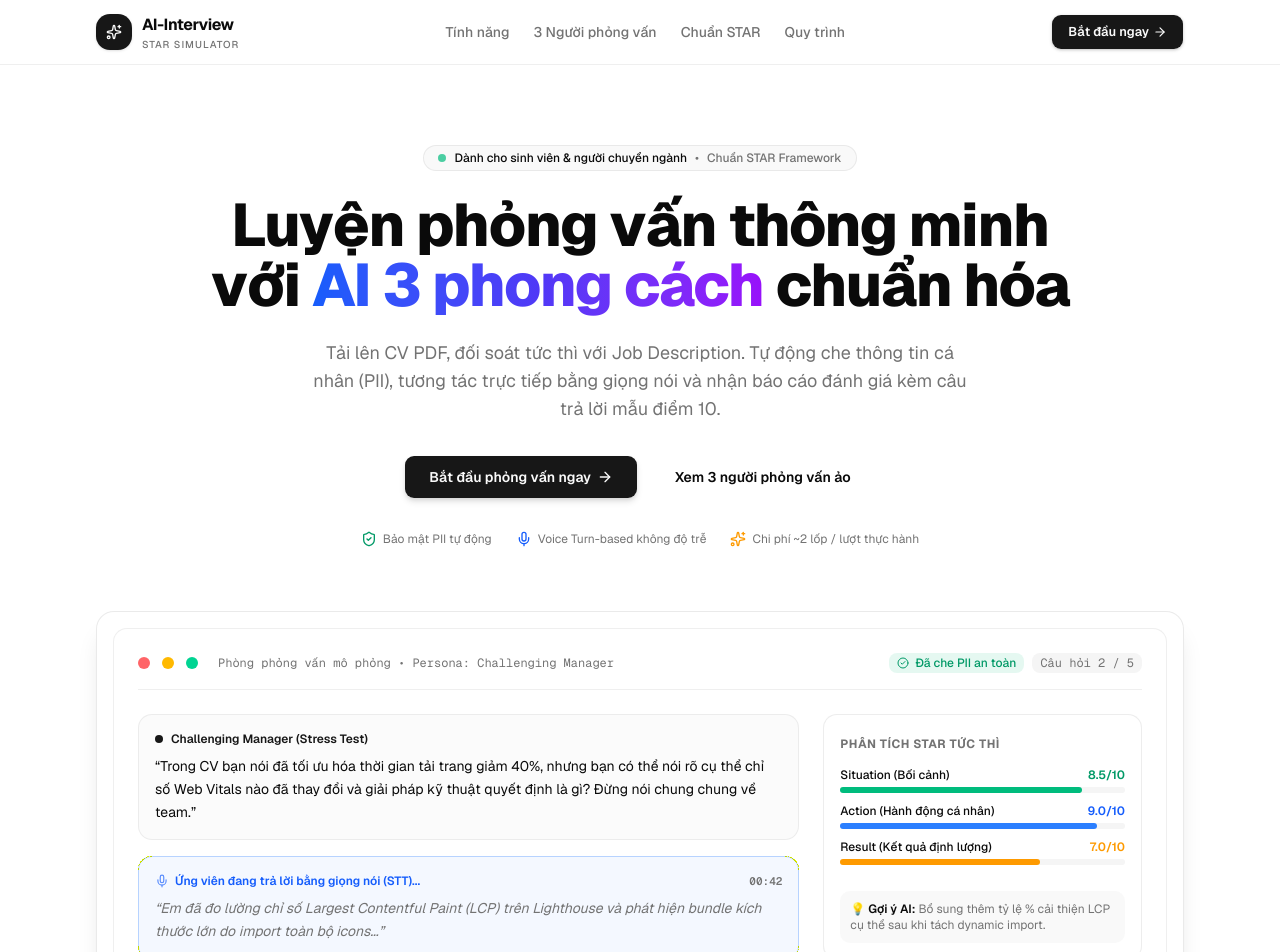
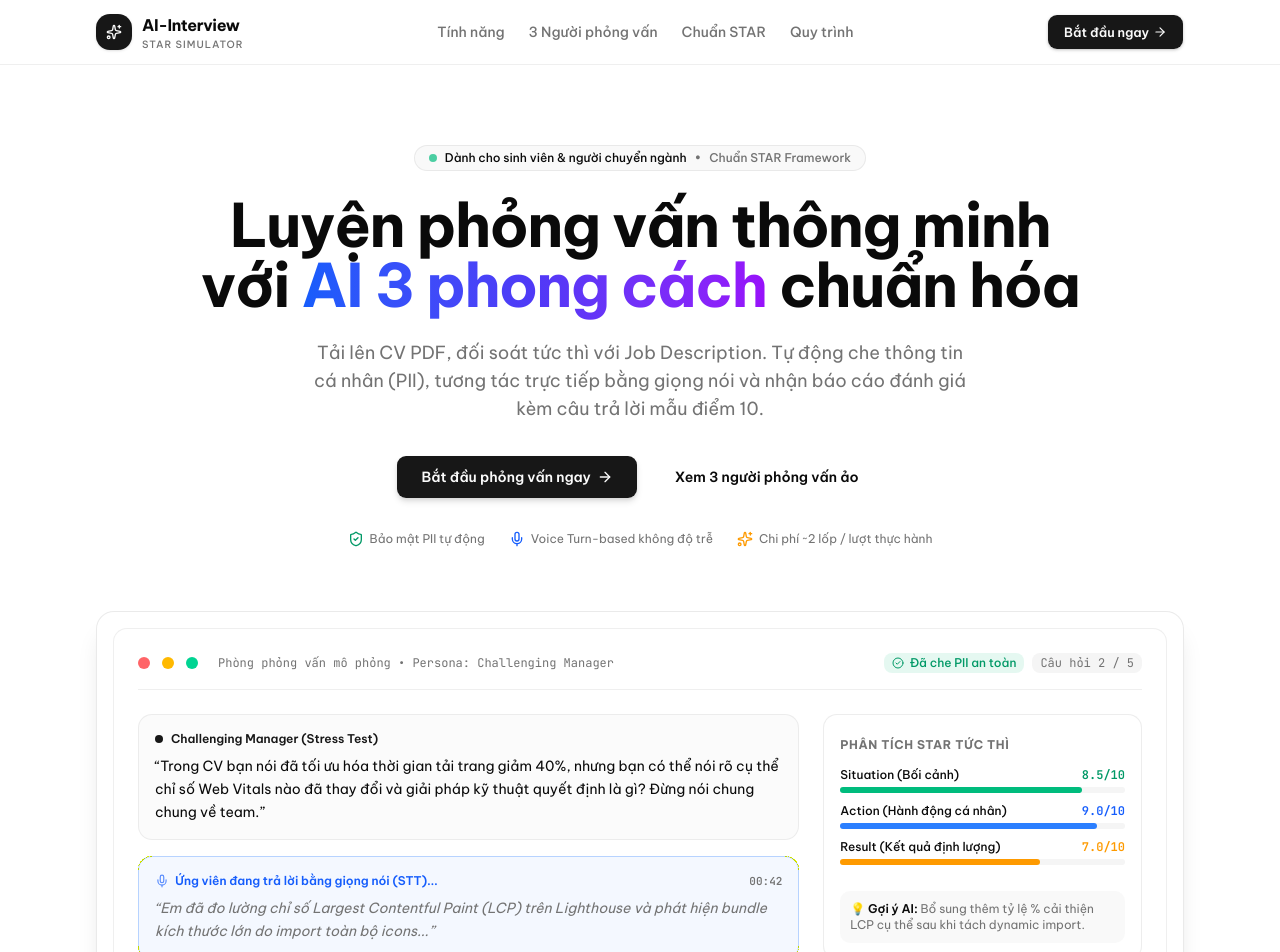
Before and after one commit to DucHuynh27/ai-interview, a Next.js app: page / in a window 1280 px wide. Shown: the top 952 px of the page. Built offline with nearby package versions, Linux system fonts and the light colour scheme.

Commit message:
feat(theme): switch to Be Vietnam Pro and JetBrains Mono with tabular nums

```diff
--- a/src/app/globals.css
+++ b/src/app/globals.css
@@ -7,9 +7,9 @@
 @theme inline {
     --color-background: var(--background);
     --color-foreground: var(--foreground);
-    --font-sans: var(--font-geist-sans);
-    --font-mono: var(--font-geist-mono);
-    --font-heading: var(--font-geist-sans);
+    --font-sans: var(--font-sans);
+    --font-mono: var(--font-mono);
+    --font-heading: var(--font-sans);
     --color-sidebar-ring: var(--sidebar-ring);
     --color-sidebar-border: var(--sidebar-border);
     --color-sidebar-accent-foreground: var(--sidebar-accent-foreground);
@@ -127,4 +127,17 @@
     html {
         @apply font-sans;
     }
+    .font-mono,
+    code,
+    kbd,
+    samp,
+    pre {
+        font-variant-numeric: tabular-nums;
+        font-feature-settings: "tnum" 1;
+    }
 }
+
+@utility tabular-nums {
+    font-variant-numeric: tabular-nums;
+    font-feature-settings: "tnum" 1;
+}
--- a/src/app/layout.tsx
+++ b/src/app/layout.tsx
@@ -1,29 +1,33 @@
 import type { Metadata } from "next";
-import { Geist, Geist_Mono } from "next/font/google";
+import { Be_Vietnam_Pro, JetBrains_Mono } from "next/font/google";
 import "./globals.css";
 
-const geistSans = Geist({
-    variable: "--font-geist-sans",
-    subsets: ["latin"],
+const beVietnamPro = Be_Vietnam_Pro({
+    variable: "--font-sans",
+    subsets: ["latin", "vietnamese"],
+    weight: ["300", "400", "500", "600", "700"],
+    display: "swap",
 });
 
-const geistMono = Geist_Mono({
-    variable: "--font-geist-mono",
-    subsets: ["latin"],
+const jetbrainsMono = JetBrains_Mono({
+    variable: "--font-mono",
+    subsets: ["latin", "vietnamese"],
+    display: "swap",
 });
 
 export const metadata: Metadata = {
-    title: "Create Next App",
-    description: "Generated by create next app",
+    title: "AI-Interview | Luyện phỏng vấn thông minh chuẩn STAR",
+    description:
+        "Nền tảng luyện phỏng vấn giả lập AI với 3 Persona phỏng vấn viên, chấm điểm chuẩn STAR Framework, bảo mật PII tự động và tương tác giọng nói trực tiếp.",
 };
 
 export default function RootLayout({ children }: LayoutProps<"/">) {
     return (
         <html
-            lang="en"
-            className={`${geistSans.variable} ${geistMono.variable} h-full antialiased`}
+            lang="vi"
+            className={`${beVietnamPro.variable} ${jetbrainsMono.variable} h-full antialiased`}
         >
-            <body className="min-h-full flex flex-col">{children}</body>
+            <body className="min-h-full flex flex-col font-sans">{children}</body>
         </html>
     );
 }
--- a/src/components/landing/features-section.tsx
+++ b/src/components/landing/features-section.tsx
@@ -147,7 +147,7 @@ export function FeaturesSection() {
                                     key={item.step}
                                     className="relative flex flex-col items-center rounded-2xl border border-border/70 bg-card p-6 text-center shadow-sm"
                                 >
-                                    <span className="font-mono text-2xl font-black text-muted-foreground/40">
+                                    <span className="font-mono tabular-nums text-2xl font-black text-muted-foreground/40">
                                         {item.step}
                                     </span>
                                     <div className="mt-3 flex size-12 items-center justify-center rounded-2xl bg-primary text-primary-foreground">
--- a/src/components/landing/hero-section.tsx
+++ b/src/components/landing/hero-section.tsx
@@ -96,7 +96,7 @@ export function HeroSection() {
                                     <CheckCircle2 className="size-3" />
                                     Đã che PII an toàn
                                 </span>
-                                <span className="rounded-md bg-muted px-2 py-0.5 text-xs font-mono text-muted-foreground">
+                                <span className="rounded-md bg-muted px-2 py-0.5 text-xs font-mono tabular-nums text-muted-foreground">
                                     Câu hỏi 2 / 5
                                 </span>
                             </div>
@@ -126,7 +126,7 @@ export function HeroSection() {
                                             Ứng viên đang trả lời bằng giọng nói
                                             (STT)...
                                         </span>
-                                        <span className="font-mono text-[11px] text-muted-foreground">
+                                        <span className="font-mono tabular-nums text-[11px] text-muted-foreground">
                                             00:42
                                         </span>
                                     </div>
@@ -150,7 +150,7 @@ export function HeroSection() {
                                                 <span className="font-medium">
                                                     Situation (Bối cảnh)
                                                 </span>
-                                                <span className="font-semibold text-emerald-600">
+                                                <span className="font-mono tabular-nums font-semibold text-emerald-600">
                                                     8.5/10
                                                 </span>
                                             </div>
@@ -166,7 +166,7 @@ export function HeroSection() {
                                                 <span className="font-medium">
                                                     Action (Hành động cá nhân)
                                                 </span>
-                                                <span className="font-semibold text-blue-600">
+                                                <span className="font-mono tabular-nums font-semibold text-blue-600">
                                                     9.0/10
                                                 </span>
                                             </div>
@@ -182,7 +182,7 @@ export function HeroSection() {
                                                 <span className="font-medium">
                                                     Result (Kết quả định lượng)
                                                 </span>
-                                                <span className="font-semibold text-amber-500">
+                                                <span className="font-mono tabular-nums font-semibold text-amber-500">
                                                     7.0/10
                                                 </span>
                                             </div>
--- a/src/components/landing/star-framework-section.tsx
+++ b/src/components/landing/star-framework-section.tsx
@@ -74,7 +74,7 @@ export function StarFrameworkSection() {
                                         <span className="flex size-10 items-center justify-center rounded-xl bg-primary text-base font-extrabold text-primary-foreground">
                                             {pillar.letter}
                                         </span>
-                                        <span className="font-mono text-xs text-muted-foreground">
+                                        <span className="font-mono tabular-nums text-xs text-muted-foreground">
                                             Tỷ trọng {pillar.weight}
                                         </span>
                                     </div>
@@ -126,7 +126,7 @@ export function StarFrameworkSection() {
                                 <span className="text-emerald-600 dark:text-emerald-400">
                                     Gold Standard Answer
                                 </span>
-                                <span className="rounded bg-emerald-500/10 px-1.5 py-0.5 font-mono text-[11px] text-emerald-600 dark:text-emerald-400">
+                                <span className="rounded bg-emerald-500/10 px-1.5 py-0.5 font-mono tabular-nums text-[11px] text-emerald-600 dark:text-emerald-400">
                                     10/10 STAR
                                 </span>
                             </div>
```
